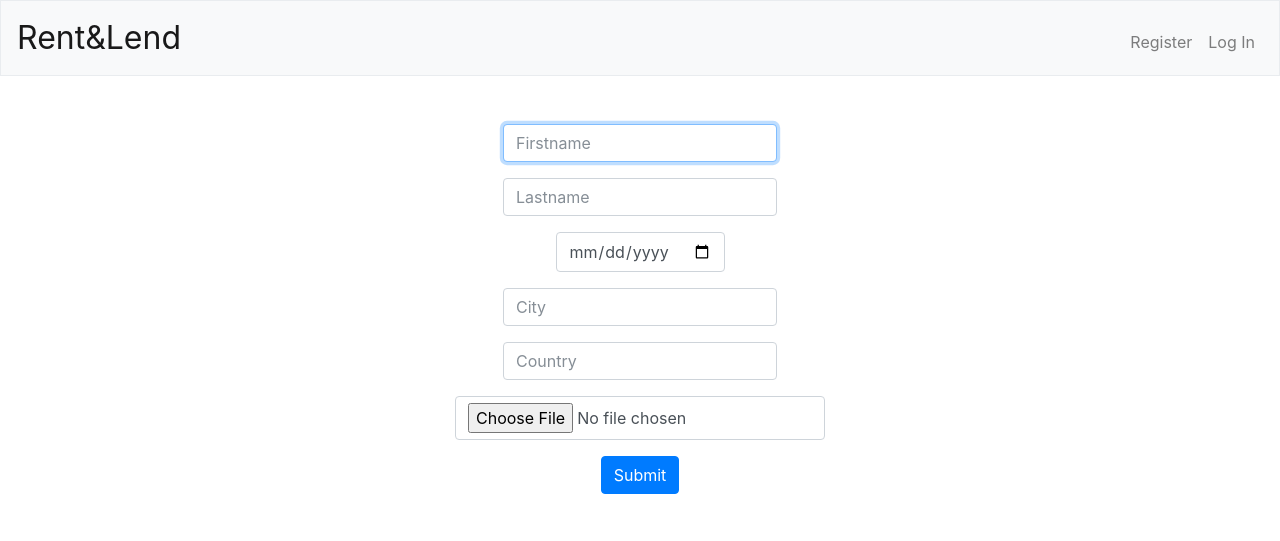
After one commit to Waelazar/RentandLend, a Flask app: page /edit in a window 1280 px wide. The commit adds this page. Shown: the top 541 px of the page. Run offline with Flask 2, Linux system fonts and the light colour scheme; tables that the repository leaves empty hold one stand-in row (values such as "Sample post"); some libraries are stand-ins or nearby versions.

Commit message:
upload db

```diff
--- a/application.py
+++ b/application.py
@@ -8,6 +8,8 @@ from middleware.apology import apology
 from middleware.login import login_required
 
 app = Flask(__name__)
+
+
 
 # Ensure responses aren't cached
 @app.after_request
@@ -28,12 +30,53 @@ db = SQL("sqlite:///database.db")
 
 
 @app.route("/")
-# @login_required
+@login_required
 def index():
         # TODO
     return render_template("index.html")
 
 
+
+@app.route("/profile", methods=["GET", "POST"])
+@login_required
+def profile():
+        # TODO
+    return render_template("profile.html")
+
+
+@app.route("/edit", methods=["GET", "POST"])
+def edit():
+    if request.method == "POST":
+
+        firstname = request.form.get("firstname")
+        lastname = request.form.get("lastname")
+        birthday = request.form.get("birthday")
+        city = request.form.get("city")
+        country = request.form.get("country")
+
+        user = db.execute("SELECT * FROM dashboard WHERE user_id = :user_id ", user_id=session["user_id"])
+
+        if not user :
+
+            db.execute("INSERT INTO dashboard (firstname, lastname, birthday, city, country, user_id) \
+                    VALUES(:firstname, :lastname, :birthday, :city, :country, :user_id)",
+                    firstname = firstname, lastname = lastname, birthday = birthday,
+                    city= city, country = country, user_id=session["user_id"])
+
+            db.execute("INSERT INTO images (data) VALUES(:image)", image = imagefile)
+
+        else :
+
+            db.execute("UPDATE dashboard SET firstname = :firstname, lastname = :lastname, birthday = :birthday, \
+                        city = :city, country = :country , user_id= :user_id",
+                        firstname = firstname, lastname = lastname, birthday = birthday,
+                        city= city, country = country, user_id=session["user_id"])
+
+            db.execute("INSERT INTO images (data) VALUES(:image)", image = imagefile)
+
+        return redirect("/profile")
+    else:
+        return render_template("edit.html")
 
 @app.route("/login", methods=["GET", "POST"])
 def login():
@@ -58,7 +101,7 @@ def login():
                           username=request.form.get("username"))
 
         # Ensure username exists and password is correct
-        if len(rows) != 1 or not check_password_hash(rows[0]["hash"], request.form.get("password")):
+        if len(rows) != 1 or not check_password_hash(rows[0]["password_hash"], request.form.get("password")):
             return apology("invalid username and/or password", 403)
 
         # Remember which user has logged in
@@ -95,7 +138,7 @@ def register():
             return apology("must confirm password", 400)
 
         # insert username and hashed password into the db
-        result = db.execute("INSERT INTO users (username, hash) VALUES(:username, :hash)",
+        result = db.execute("INSERT INTO users (username, password_hash) VALUES(:username, :hash)",
                             username=request.form.get("username"), hash=generate_password_hash(password))
         # check if the username is already exist in the db
         if not result:
@@ -110,6 +153,9 @@ def register():
     else:
         return render_template("register.html")
 
+
+
+
 def errorhandler(e):
     """Handle error"""
     return apology(e.name, e.code)
--- /dev/null
+++ b/static/styles.css
@@ -0,0 +1,56 @@
+nav .navbar-brand
+{
+    /* size for brand */
+    font-size: xx-large;
+}
+
+/* colors for brand */
+nav .navbar-brand .blue
+{
+    color: #537fbe;
+}
+nav .navbar-brand .red
+{
+    color: #ea433b;
+}
+nav .navbar-brand .yellow
+{
+    color: #f5b82e;
+}
+nav .navbar-brand .green
+{
+    color: #2e944b;
+}
+
+main .form-control
+{
+    /* center form controls */
+    display: inline-block;
+
+    /* override Bootstrap's 100% width for form controls */
+    width: auto;
+}
+
+main
+{
+    /* scroll horizontally as needed */
+    overflow-x: auto;
+
+    /* center contents */
+    text-align: center;
+}
+
+main img
+{
+    /* constrain images on small screens */
+    max-width: 100%;
+}
+
+.success
+{
+    color:green;
+}
+.danger
+{
+    color:red;
+}
--- /dev/null
+++ b/templates/edit.html
@@ -0,0 +1,32 @@
+{% extends "layout.html" %}
+
+{% block title %}
+    Edit Page
+{% endblock %}
+
+{% block main %}
+
+    <form action="/edit" enctype="multipart/form-data" method="post">
+        <div class="form-group">
+            <input autocomplete="off" autofocus class="form-control" name="firstname" placeholder="Firstname" type="text" required />
+        </div>
+        <div class="form-group">
+            <input class="form-control" name="lastname" placeholder="Lastname" type="text" required/>
+        </div>
+        <div class="form-group">
+            <input class="form-control" name="birthday" placeholder="Birthday" type="date" required/>
+        </div>
+        <div class="form-group">
+            <input class="form-control" name="city" placeholder="City" type="text" required/>
+        </div>
+        <div class="form-group">
+            <input class="form-control" name="country" placeholder="Country" type="text"/>
+        </div>
+        <div class="form-group">
+            <input class="form-control" name="image" id ="image" placeholder="image" type="file"/>
+        </div>
+
+        <button class="btn btn-primary" type="submit">Submit</button>
+    </form>
+
+{% endblock %}
--- a/templates/layout.html
+++ b/templates/layout.html
@@ -14,12 +14,16 @@
 
     <body>
         <nav class="navbar navbar-expand-md navbar-light bg-light border">
-            <a class="navbar-brand" href="/">Change Me in Layout.html</a>
+            <a class="navbar-brand" href="/">Rent&Lend</a>
             <button aria-controls="navbar" aria-expanded="false" aria-label="Toggle navigation" class="navbar-toggler" data-target="#navbar" data-toggle="collapse" type="button">
                 <span class="navbar-toggler-icon"></span>
             </button>
             <div class="collapse navbar-collapse" id="navbar">
                 {% if session.user_id %}
+                    <ul class="navbar-nav mr-auto mt-2">
+                        <li class="nav-item"><a class="nav-link" href="/profile">Profile</a></li>
+                        <li class="nav-item"><a class="nav-link" href="/add">Add</a></li>
+                    </ul>
                     <ul class="navbar-nav ml-auto mt-2">
                         <li class="nav-item"><a class="nav-link" href="/logout">Log Out</a></li>
                     </ul>
```
Also changed, not shown: templates/index.html (+10 -6 lines), templates/profile.html (added, +10 -0 lines), database.db.
